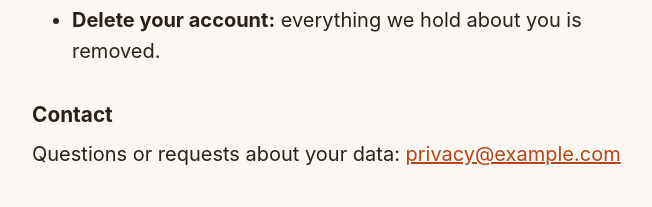
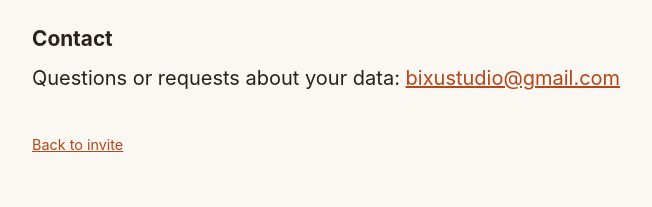
Before and after one commit to subiixu/hamro-steps, a plain HTML site: page web/privacy/index.html in a window 1280 px wide. Shown: the part 1407-1614 px from the top of the page, without its empty margins (308-960 px from the left). Drawn offline with Linux system fonts and the light colour scheme.

Commit message:
Web: privacy contact email, policy approved (draft notice removed), publish web/ to GitHub Pages
Co-Authored-By: Claude Opus 5.5 <noreply@anthropic.com>

```diff
--- a/web/privacy/index.html
+++ b/web/privacy/index.html
@@ -12,7 +12,6 @@
   <header class="brand">Hamro Steps</header>
   <h1>Privacy policy</h1>
   <p class="lead">Effective 14 November 2026</p>
-  <p class="notice"><strong>Draft for the founders to review.</strong> This is not final until the founders have read and approved it.</p>
 
   <h2>The short version</h2>
   <p>Hamro Steps helps families see each other's daily steps. We use your step count for that and nothing else. We don't sell your data and we don't show ads.</p>
@@ -44,7 +43,7 @@
   </ul>
 
   <h2>Contact</h2>
-  <p>Questions or requests about your data: <a href="mailto:privacy@example.com" id="contact">privacy@example.com</a></p>
+  <p>Questions or requests about your data: <a href="mailto:bixustudio@gmail.com" id="contact">bixustudio@gmail.com</a></p>
 
   <footer><a href="../invite/">Back to invite</a></footer>
 </main>
```
Also changed, not shown: .github/workflows/pages.yml (added).
